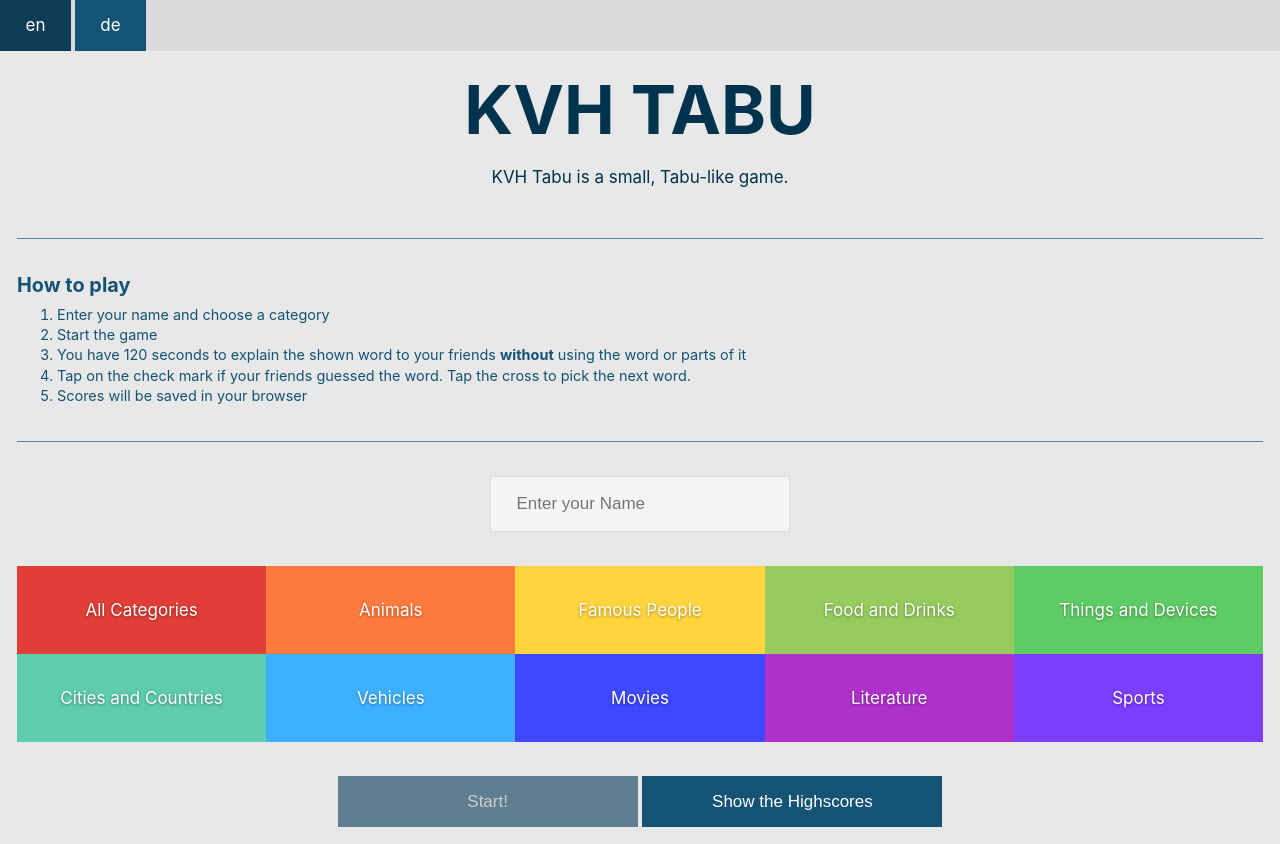
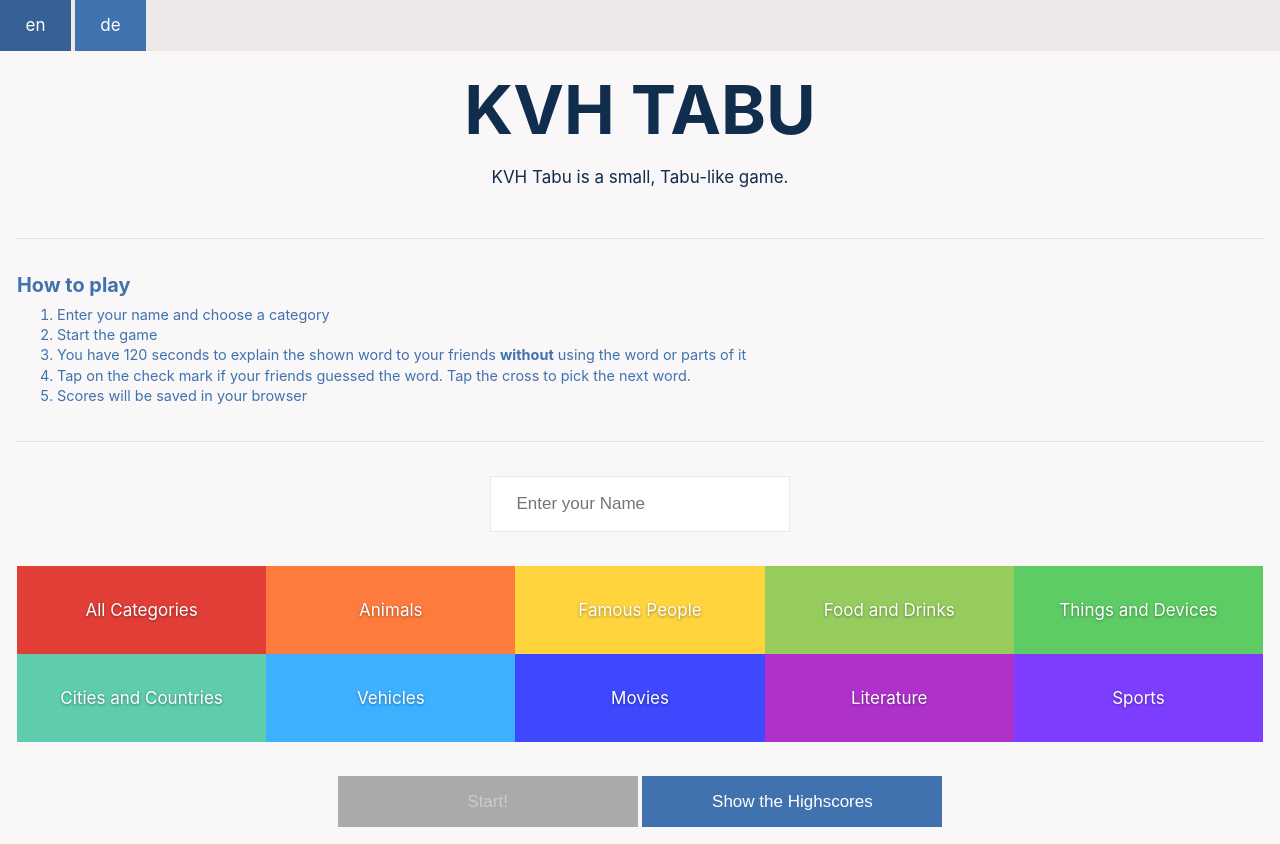
Before and after one commit to Kovah/Taboo, a PHP site: page / in a window 1280 px wide. Run offline with PHP 8.4, Linux system fonts and the light colour scheme; style sheets or scripts are compiled from the project's sources; some libraries are stand-ins or nearby versions.

Commit message:
Optimized design

```diff
--- a/assets/sass/_game.scss
+++ b/assets/sass/_game.scss
@@ -65,7 +65,6 @@
       align-self: center;
       text-transform: uppercase;
       font-size: 2rem;
-      font-weight: bold;
       text-align: center;
 
       @media screen and (min-width: 1000px) {
--- a/assets/sass/_vars.scss
+++ b/assets/sass/_vars.scss
@@ -7,13 +7,13 @@ $font-size-base: 1rem;
 $font-family: -apple-system, BlinkMacSystemFont, "Segoe UI", Roboto, "Helvetica Neue", Arial, sans-serif;
 
 // Colors
-$c-bg: #E8E8E8;
-$c-text: #00334E;
-$c-text-light: #145374;
-$c-text-lighter: #5588A3;
+$c-whiter: #FFF;
+$c-white: #F9F7F7;
+$c-bg: $c-white;
+$c-text: #112D4E;
+$c-text-light: #3F72AF;
+$c-text-lighter: #DBE2EF;
 
-$c-whiter: #FFF;
-$c-white: #E8E8E8;
 $c-red: #E03E36;
 $c-orange: #FF7B3D;
 $c-gold: #FFD43D;
@@ -27,16 +27,18 @@ $c-purple: #7D3DFF;
 $c-pink: #AE31CC;
 $c-rose: #CC3185;
 
-
 $darken-percentage: 7%;
 
+// Input
 $input-bg: lighten($c-bg, 5%);
 $input-border: darken($c-bg, 5%);
 $input-border-hover: darken($c-bg, 10%);
 $input-border-focus: $c-text-lighter;
 
+// Animation
 $animspeed: 250ms;
 
+// Buttons
 $btn-padding-x: 1.5rem;
 $btn-padding-y: 1rem;
 $btn-padding: $btn-padding-y $btn-padding-x;
```
